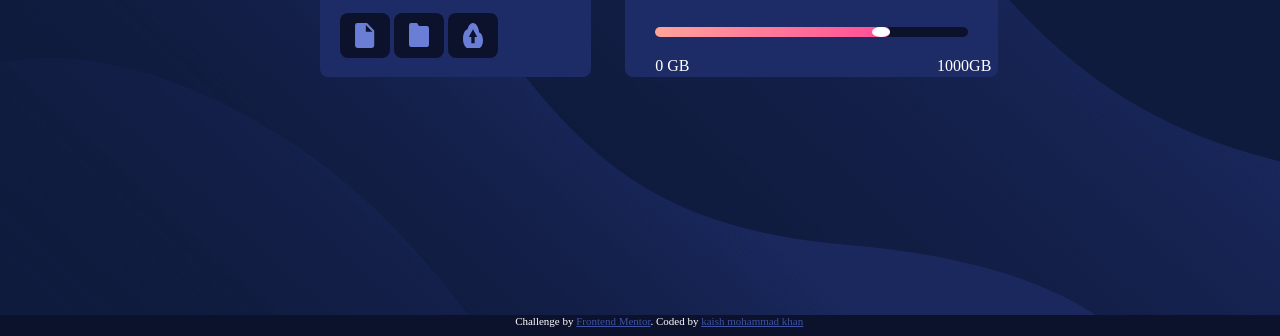
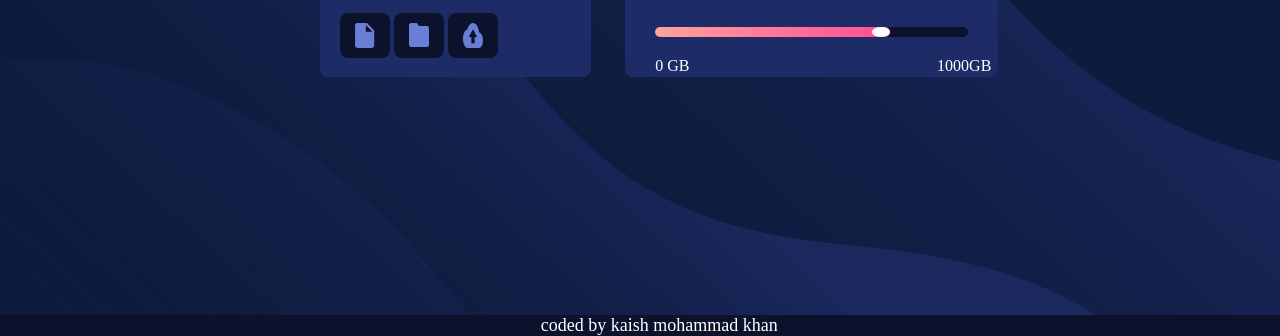
Before and after one commit to khankaish10/fylo-container, a plain HTML site: page index.html in a window 1280 px wide. Shown: the part 477-813 px from the top of the page. Drawn offline with Linux system fonts and the light colour scheme; a web font is replaced by a local one.

Commit message:
modified

```diff
--- a/index.html
+++ b/index.html
@@ -7,7 +7,7 @@
   <link rel="icon" type="image/png" sizes="32x32" href="./images/favicon-32x32.png">
   <link rel="stylesheet" href="style.css">
 
-  <title>Frontend Mentor | Fylo data storage component</title>
+  <title> Fylo data storage component</title>
 </head>
 <body>
   <div class="main">
@@ -37,8 +37,7 @@
   </div>
 
   <div class="attribution">
-    Challenge by <a href="https://www.frontendmentor.io?ref=challenge" target="_blank">Frontend Mentor</a>.
-    Coded by <a href="#">kaish mohammad khan</a>
+        <p style="font-size: 18px;">coded by kaish mohammad khan</p>
   </div>
 </body>
 </html>
```
